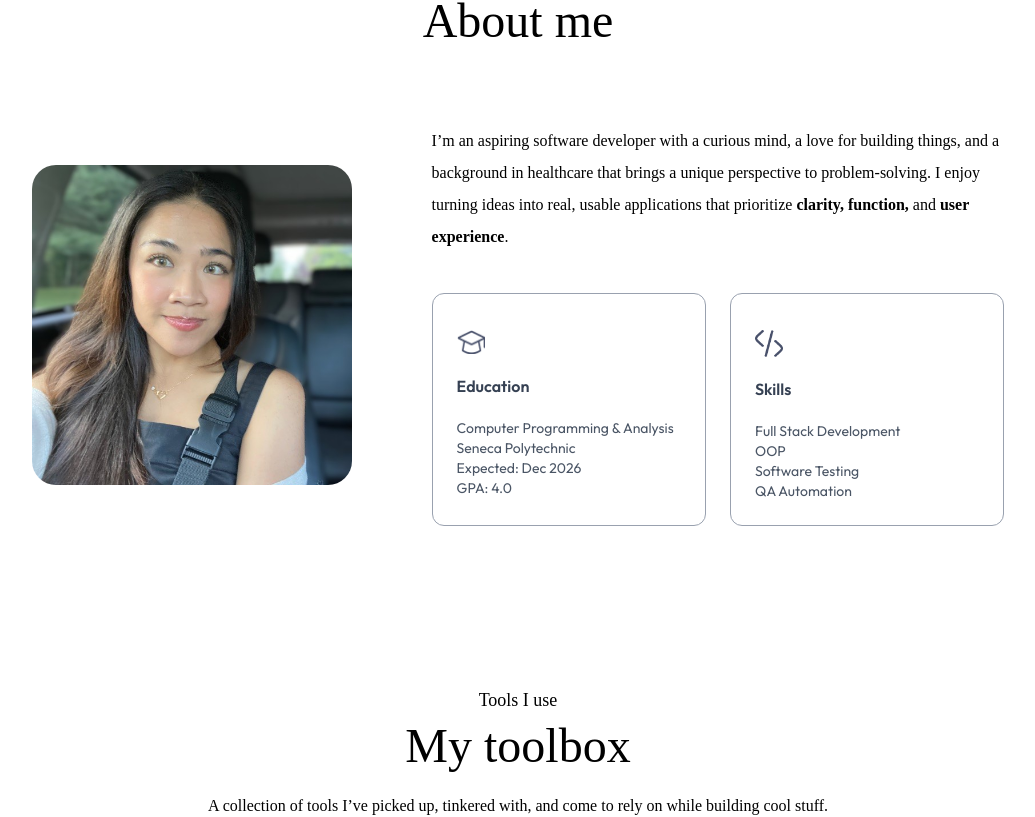
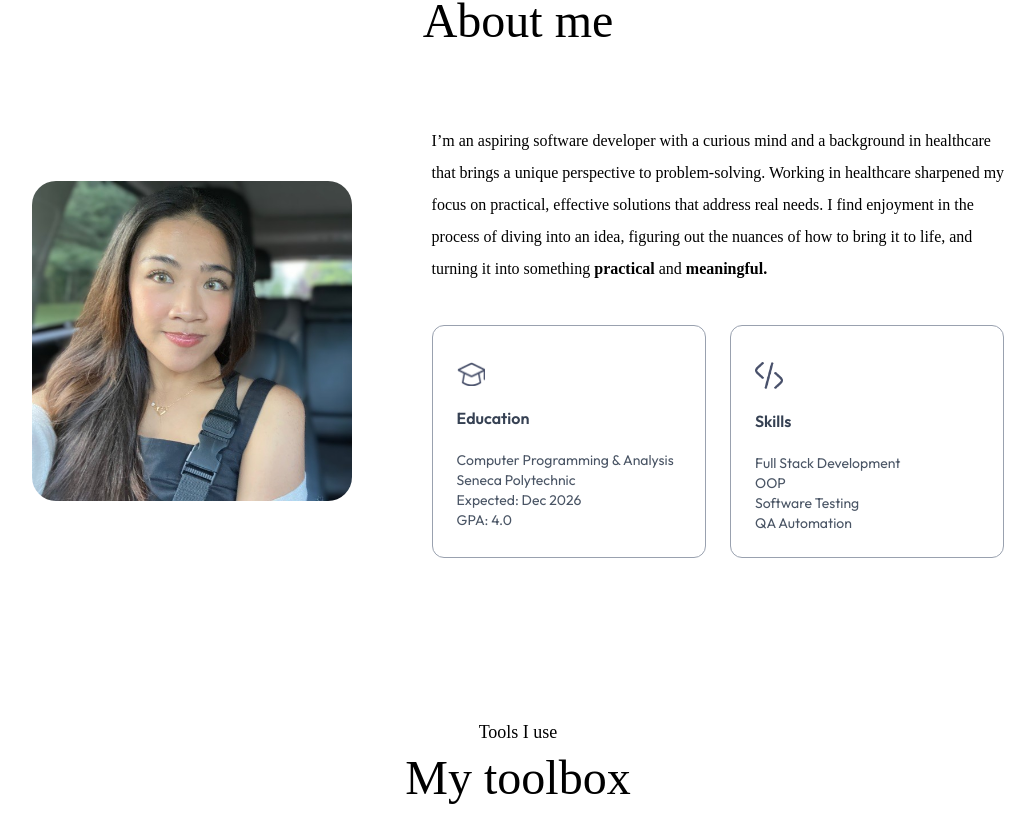
Before and after one commit to ruby014/PersonalWebsite, a Next.js app: page / in a window 1280 px wide. Shown: the part 879-1696 px from the top of the page, without its empty margins (122-1157 px from the left). Built offline with nearby package versions, Linux system fonts and the light colour scheme; a web font is replaced by a local one.

Commit message:
updated about me

```diff
--- a/app/about.jsx
+++ b/app/about.jsx
@@ -18,11 +18,11 @@ const About = () => {
             </div>
             <div className='flex-1'>
                 <p className='mb-10 max-w-2xl font-ovo'>
-                    I’m an aspiring software developer with a curious mind, a love for building things, and a
+                    I’m an aspiring software developer with a curious mind and a
                     background in healthcare that brings a unique perspective to
-                    problem-solving. I enjoy turning ideas into real, usable applications that prioritize
-                    <span className='font-bold'> clarity, function,
-                    </span> and <span className='font-bold'>user experience</span>.
+                    problem-solving. Working in healthcare sharpened my focus on practical, effective solutions that address real needs. I find enjoyment in the process of diving into an idea, figuring out the nuances of how to bring it to life, and turning it into something
+                    <span className='font-semibold'> practical </span>and
+                    <span className='font-semibold'> meaningful. </span>
                 </p>
                 <ul className='grid grid-cols-1 sm:grid-cols-2 gap-6 w-max-2xl'>
                     {infoList.map(({icon, title, description}, index) => (
```
